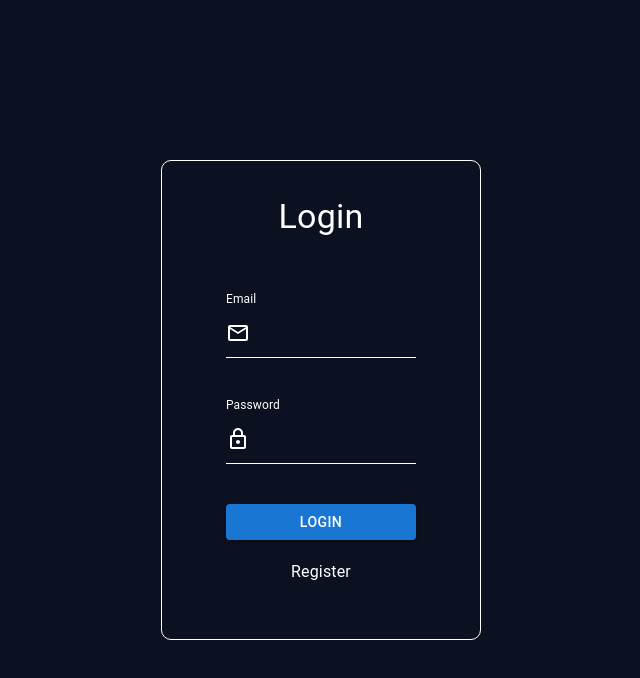
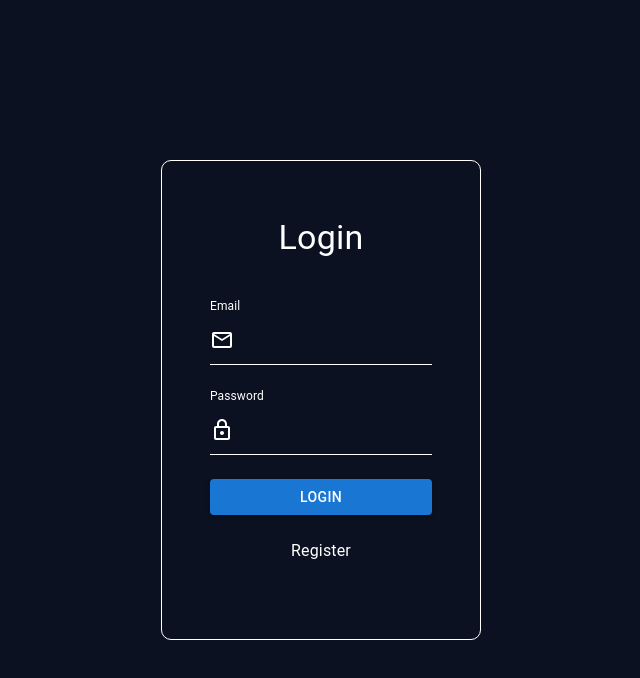
Before and after one commit to DevSecOps-B-3/frontend, a React (Vite) app: page /login in a window 1280 px wide. Shown: the top 678 px of the page, without its empty margins (319-959 px from the left). Built offline with nearby package versions, Linux system fonts and the light colour scheme.

Commit message:
feat(login): add login ui, functionality, and test

```diff
--- /dev/null
+++ b/src/api/auth/login.ts
@@ -0,0 +1,5 @@
+import { axiosClient } from "../../lib/axios_client";
+
+export const loginUser = (formData: { email: string; password: string }) => {
+  return axiosClient.post("users/login", formData);
+};
--- /dev/null
+++ b/src/feature/login/login_hook.tsx
@@ -0,0 +1,32 @@
+import { useReducer } from "react"
+import { loginFormReducer, loginInitialState } from "./reducer"
+import { useMutation } from "@tanstack/react-query"
+import { useUserContext } from "../../provider/user_context_provider"
+import { useNavigate } from "react-router-dom"
+import { loginUser } from "../../api/auth/login"
+
+const LoginHook = () => {
+  const navigate = useNavigate()
+  const [state, dispatch] = useReducer(loginFormReducer, loginInitialState)
+  const { setTokenToLocal } = useUserContext()
+
+  const mutation = useMutation({
+    mutationFn: loginUser,
+    onSuccess({ data }) {
+      setTokenToLocal(data.token)
+      navigate('/film')
+    },
+  });
+
+  const loginHandler = (e: React.SyntheticEvent) => {
+    e.preventDefault()
+    const formData = {
+      email: state.email,
+      password: state.password
+    }
+    mutation.mutate(formData)
+  }
+  return { state, dispatch, loginHandler, mutation, }
+}
+
+export default LoginHook
--- /dev/null
+++ b/src/feature/login/reducer.ts
@@ -0,0 +1,30 @@
+import { ActionType } from "../../data/dto/action_type";
+
+export interface LoginStateType {
+  email: string;
+  password: string;
+}
+export const loginInitialState: LoginStateType = {
+  email: "",
+  password: "",
+};
+
+export const loginFormReducer = (
+  state: LoginStateType = loginInitialState,
+  action: ActionType
+) => {
+  switch (action.type) {
+    case "UPDATE_EMAIL":
+      return {
+        ...state,
+        email: action.payload,
+      };
+    case "UPDATE_PASSWORD":
+      return {
+        ...state,
+        password: action.payload,
+      };
+    default:
+      return state;
+  }
+};
--- a/src/pages/Login.tsx
+++ b/src/pages/Login.tsx
@@ -1,12 +1,30 @@
-// import { AccountCircle } from "@mui/icons-material"
 import EmailOutlinedIcon from '@mui/icons-material/EmailOutlined';
 import LockOutlinedIcon from '@mui/icons-material/LockOutlined';
 import { Button, Stack, Typography } from "@mui/material"
 import InputIcon from '../components/input/input_with_icon';
 import { Link } from 'react-router-dom';
+import LoginHook from '../feature/login/login_hook';
+import { failedNotification } from '../components/notification/failed';
+import { successNotification } from '../components/notification/succes';
+import { ToastContainer } from 'react-toastify'
+import "react-toastify/dist/ReactToastify.css";
+import { useEffect } from 'react';
+import { AxiosError } from 'axios';
+
 
 const Login = () => {
+  const { state, dispatch, loginHandler, mutation } = LoginHook()
+  useEffect(() => {
+    if (mutation.error instanceof AxiosError) {
+      failedNotification(mutation.error.response?.data.message)
+    }
+    if (mutation.isSuccess) {
+      successNotification("Login success", 1000)
+    }
+  }, [mutation.isSuccess, mutation.isError, mutation.error])
   return (
+    <>
+      <ToastContainer />
       <Stack sx={{
         justifyContent: "center",
         alignItems: "center",
@@ -18,7 +36,8 @@ const Login = () => {
           height: "60vh",
           width: "25%",
           borderRadius: "10px",
-        justifyContent: "space-evenly",
+          justifyContent: "center",
+          gap: "20px",
         }}>
           <Typography variant="h4" color="initial" sx={{
             textAlign: "center",
@@ -26,16 +45,16 @@ const Login = () => {
           }}>
             Login
           </Typography>
+          <form onSubmit={loginHandler}>
             <Stack sx={{ alignItems: "center", width: "100%", paddingY: "20px" }}>
-          <Stack sx={{ width: "60%" }} spacing={5}>
-            <InputIcon icon={<EmailOutlinedIcon />} label="Email" type="email" />
-            <InputIcon icon={<LockOutlinedIcon />} label="Password" type="password" />
-            <Button variant="contained" sx={{ width: "100%" }}>Login</Button>
-            <Link to="/register" style={{ textDecoration: "none", color: "white", margin: "auto" }}>
+              <Stack sx={{ width: "70%" }} spacing={3}>
+                <InputIcon icon={<EmailOutlinedIcon />} label="Email" type="email" value={state?.email} dispatch={dispatch} actionType="UPDATE_EMAIL" />
+                <InputIcon icon={<LockOutlinedIcon />} label="Password" type="password" value={state?.password} dispatch={dispatch} actionType="UPDATE_PASSWORD" />
+                <Button variant="contained" type='submit' sx={{ width: "100%" }} disabled={mutation.isPending}>Login</Button>
+                <Link to="/register" style={{ textDecoration: "none", color: "white", marginLeft: "auto", marginRight: "auto", }}>
                   <Typography variant="body1" color="initial" sx={{
                     textAlign: "center",
                     width: "max-content",
-                marginTop: "20px",
                     color: "white",
                     "&:hover": {
                       color: "primary.main"
@@ -46,8 +65,10 @@ const Login = () => {
                 </Link>
               </Stack>
             </Stack>
+          </form>
         </Stack>
       </Stack >
+    </>
   )
 }
 
```
Also changed, not shown: 1 other file (tests, documents, lock files or other folders). Lines whose indentation alone changed are shown as unchanged.
